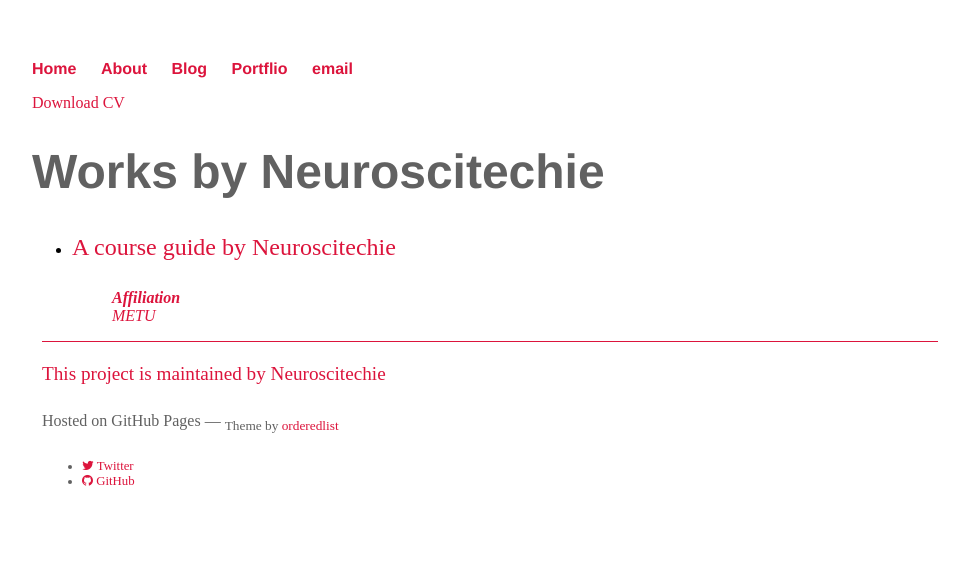
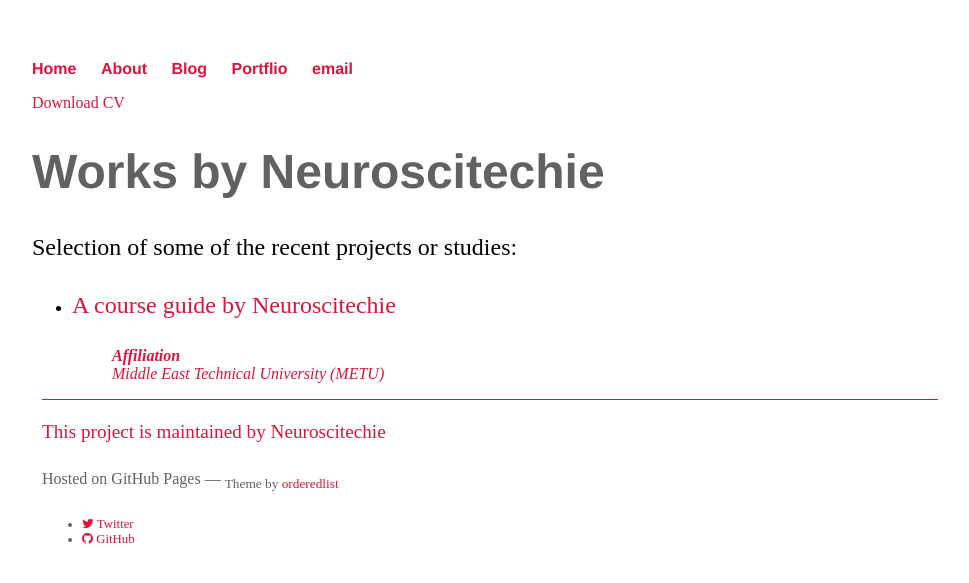
Before and after one commit to inantubek/meltemiatay.github.io, a Jekyll site: the page built from cv/index.html, in a window 1280 px wide. Shown: the top 583 px of the page, without its empty margins (160-1129 px from the left). Built offline with Jekyll 4.4.1, drawn with Linux system fonts in a browser that asks for light colours; nearby versions of some CDN libraries.

Commit message:
Update index.html

```diff
--- a/cv/index.html
+++ b/cv/index.html
@@ -7,14 +7,14 @@ title: Works by Neuroscitechie
 
   		<a href="#" class="download" title="Download CV as PDF">Download CV</a>
 	       <h1>Works by Neuroscitechie</h1>
-
+	<p> Selection of some of the recent projects or studies:</p>
 	<ul>
 		<li><p><a href="https://github.com/Neuroscitechie/deeplearning.ai-course-guide"> A course guide by Neuroscitechie</p></li>
 	<ul>
 
 		                        <address>
 					<strong>Affiliation</strong><br>
-					METU
+					Middle East Technical University (METU)
 					</address>
 
 </div>
```
